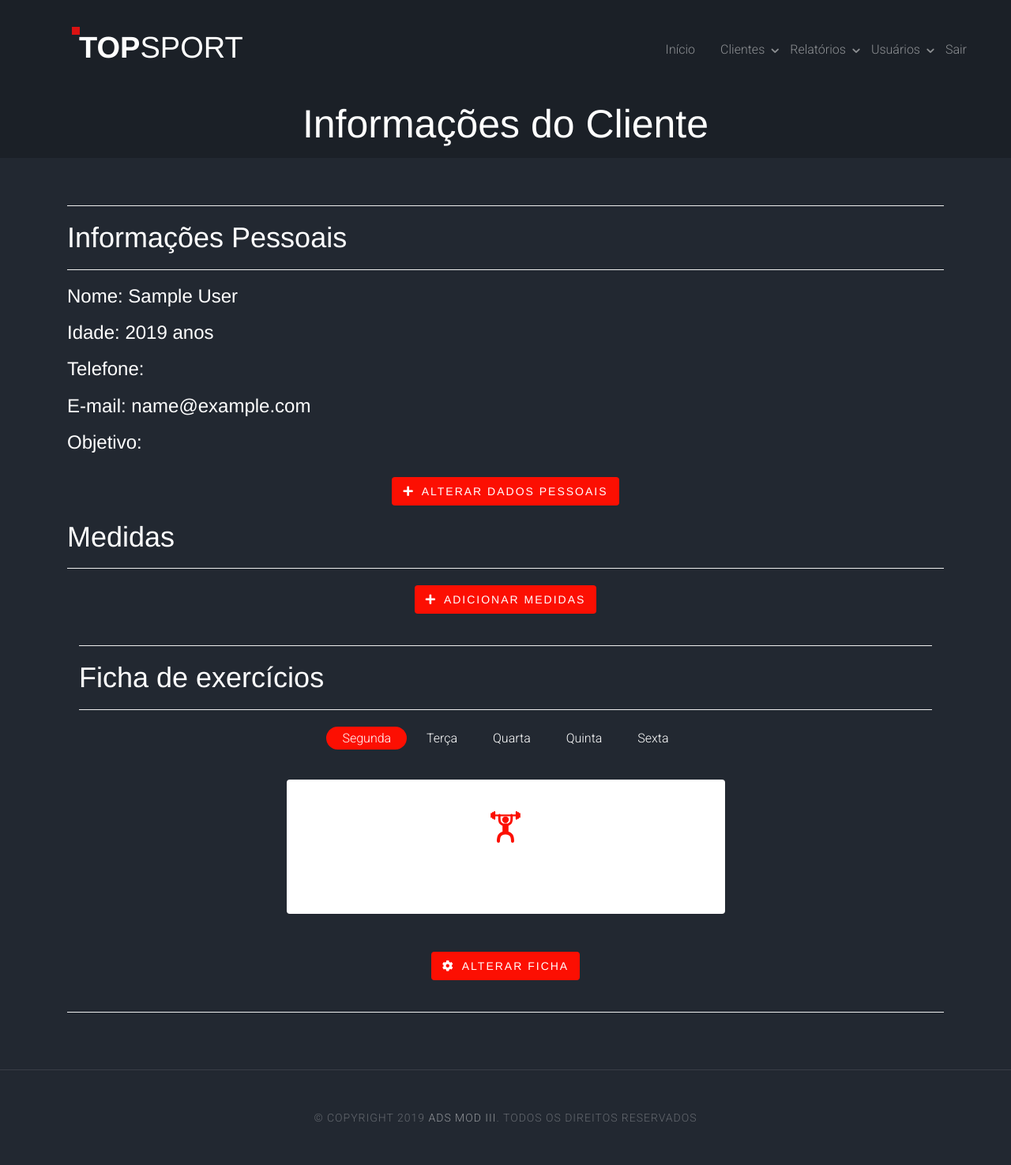
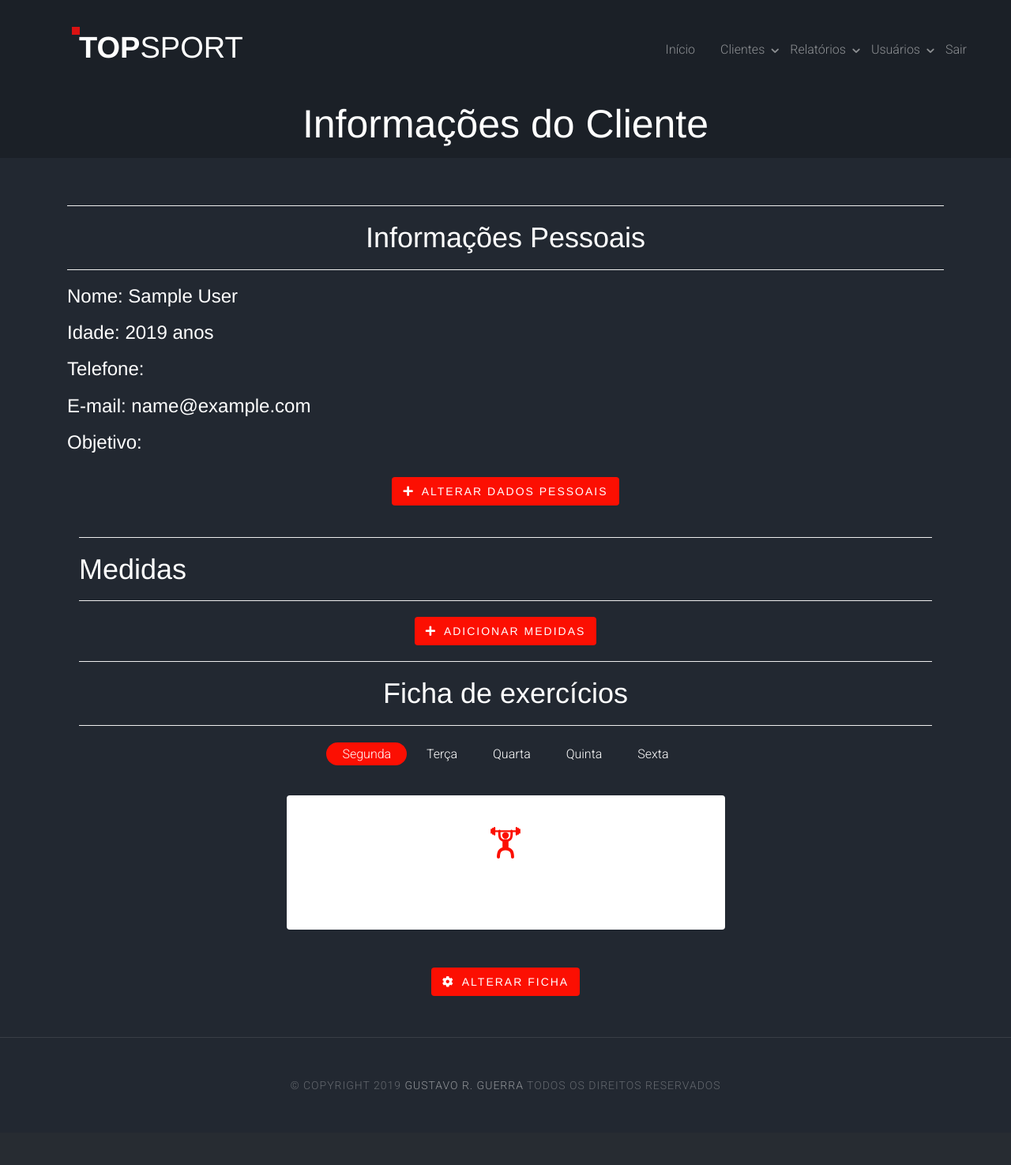
Before and after one commit to gguerran/TopSportAcademia, a PHP site: page /views/exibe_cliente.php?id_cliente=1 in a window 1280 px wide. Shown: the whole page at 79% size. After the commit the page ends 1379 px from the top, so only its background shows below. Run offline with PHP 8.4, Linux system fonts and the light colour scheme; the visitor is signed in with stand-in values (Sample User, id 1); data that the repository does not hold is empty; some libraries are stand-ins or nearby versions; some web fonts are replaced.

Commit message:
atualização do banco e medidas esquerda e direita

```diff
--- a/views/exibe_cliente.php
+++ b/views/exibe_cliente.php
@@ -41,7 +41,7 @@
     <div class='container' style='text-align: center; align-items: center;'>
         <div class='col-md-12' style='text-align: left'>
             <hr>
-                <h1 style='color: white'>Informações Pessoais</h1>
+            <h1 style='color: white; text-align:center;'>Informações Pessoais</h1>
             <hr>
             <h3 style='color: white'>Nome: $cliente->nome</h3>
             <h3 style='color: white'>Idade: $idade anos</h3>
@@ -49,11 +49,21 @@
             <h3 style='color: white'>E-mail: $cliente->email</h3>
             <h3 style='color: white'>Objetivo: $cliente->objetivo</h3>
             <div class='col-md-12'>&nbsp;</div>
-            <div class='col-md-12' style='text-align:center'><a class='btn btn-primary' href='form_altera_cliente.php?id_cliente=".$cliente->idcliente."'><i class='fa fa-plus' aria-hidden='true'></i>&ensp;Alterar Dados Pessoais</a></div>
-            <div class='col-md-12'>&nbsp;</div>
-            <hr>
+            <div class='col-md-12' style='text-align:center'>
+                <a class='btn btn-primary' href='form_altera_cliente.php?id_cliente=".$cliente->idcliente."'>
+                    <i class='fa fa-plus' aria-hidden='true'></i>&ensp;Alterar Dados Pessoais
+                </a>
+            </div>
+            <div class='col-md-12'>
+                <br>
+            </div>
+
+            <div class='col-md-12'>
+                <hr>
                 <h1 style='color: white'>Medidas</h1>
-            <hr>";
+                <hr>
+            </div>
+    ";
             try {
                 $result = lista_medidas($conexao, $cliente->idcliente);
                 if ($result) {
@@ -66,7 +76,11 @@
                             $data = "$dia/$mes/$ano";
                             echo
             "
-            <h2 style='color:white'>".$data."</h2>
+            <div clas='col-md-12'>
+                <br>
+                <h2 style='color:white; text-align:center;'>&nbsp;".$data."</h2>
+                <hr>
+            </div>
             <div class='col-md-3'>
                 <h3 style='color:white; font-size:22px; text-align:left'>Altura: ".$row['altura']." cm</h3>
             </div>
@@ -80,7 +94,7 @@
                 <h3 style='color:white; font-size:22px; text-align:left'>Tórax: ".$row['torax']." cm</h3>
             </div>
             <div class='col-md-2'>
-                <h3 style='color:white; font-size:22px; text-align:rigth'>Quadril: ".$row['quadril']." cm</h3>
+                <h3 style='color:white; font-size:21px; text-align:rigth'>Quadril: ".$row['quadril']." cm</h3>
             </div>
             <div class='col-md-3'>
                 <h3 style='color:white; font-size:22px; text-align:left'>Braço Dir.: ".$row['braco_direito']." cm</h3>
@@ -115,12 +129,14 @@
             <div class='col-md-3'>
                 <h3 style='color:white; font-size:22px; text-align:left'>Tornozelo Dir.: ".$row['tornozelo_direito']." cm</h3>
             </div>
-
             <div class='col-md-3'>
                 <h3 style='color:white; font-size:22px; text-align:right'>Tornozelo Esq.: ".$row['tornozelo_esquerdo']." cm</h3>
             </div>
-            <div class='col-md-4'><br></div>
             <br>
+
+            <div class='col-md-12'><hr></div>
+
+
             ";
                         }
                 }
@@ -128,13 +144,13 @@
                 print "Erro!: " . $e->getMessage() . "<br>";
             }
             echo "
+            <center>
+                <a class='btn btn-primary' style='text-align:center;' href='form_adc_medidas.php?id_cliente=".$cliente->idcliente."'><i class='fa fa-plus' aria-hidden='true'></i>&ensp;Adicionar Medidas</a>
+            </center>
 
-            <div class='col-md-12'></div>
-            <div class='col-md-12' style='text-align:center'><a class='btn btn-primary' href='form_adc_medidas.php?id_cliente=".$cliente->idcliente."'><i class='fa fa-plus' aria-hidden='true'></i>&ensp;Adicionar Medidas</a></div>
-            <div class='col-md-12'>&nbsp;</div>
             <div class='col-md-12'><hr>
-                <h1 style='color: white'>Ficha de exercícios</h1>
-            <hr>
+                <h1 style='color: white; text-align:center;'>Ficha de exercícios</h1>
+                <hr>
             </div>
             <div class='row animate-box'>
 		<div class='col-md-12 text-center'>
@@ -199,8 +215,7 @@
         </div>
         <div class='col-md-12'>&nbsp;</div>
             <div class='col-md-12' style='text-align:center'><a class='btn btn-primary' href='form_altera_ficha.php?id_ficha=".$cliente->ficha_id."&id_cliente=".$cliente->idcliente."'><i class='fa fa-cog'></i>&ensp;Alterar Ficha</a></div>
-            <div class='col-md-12'>&nbsp;</div>
-            <div class='col-md-12'><hr></div>
+
         <div class='col-md-2'></div>
         <div class='col-md-12'></div>
     </div>";?>
--- a/views/footer.php
+++ b/views/footer.php
@@ -1,6 +1,6 @@
 <div class="row copy-right">
 						<div class="col-md-6 col-md-offset-3 text-center">
-                                                    <p>&COPY; Copyright 2019 <a href="http://instagram.com/gr.guerra">ADS MOD III</a>. Todos os Direitos Reservados</p>
+                                                    <p>&COPY; Copyright 2019 <a href="http://instagram.com/gr.guerra">Gustavo R. Guerra</a> Todos os Direitos Reservados</p>
 						</div>
 					</div>
 				</div>
--- a/views/index.php
+++ b/views/index.php
@@ -51,10 +51,10 @@ include './header.php';
                 <div class="col-md-4 animate-box" style="text-align: center;">
                     <h3 class="section-title" >Contatos:</h3>
                     <ul class="contact-info">
-                        <li><i class="icon-map-marker"></i>Rua projetada 06, Nova Corrente, Corrente-PI</li>
+                        <li><i class="icon-map-marker"></i>Rua Fernando Carlos Cavalcante, 25, Centro, Corrente-PI</li>
                         <li><i class="icon-phone"></i>+55 89 9 9935 1122</li>
                         <li><i class="icon-envelope"></i><a href="#">gustavoguerra.gr@gmail.com</a></li>
-                        <li><i class="icon-globe2"></i><a href="#">www.ctads.com.br/</a></li>
+                        <!---<li><i class="icon-globe2"></i><a href="#">www.ctads.com.br/</a></li>-->
                     </ul>
                 </div>
             </div>
```
Also changed, not shown: academia.sql (+17 -10 lines), nbproject/private/private.xml (+4 -8 lines).
